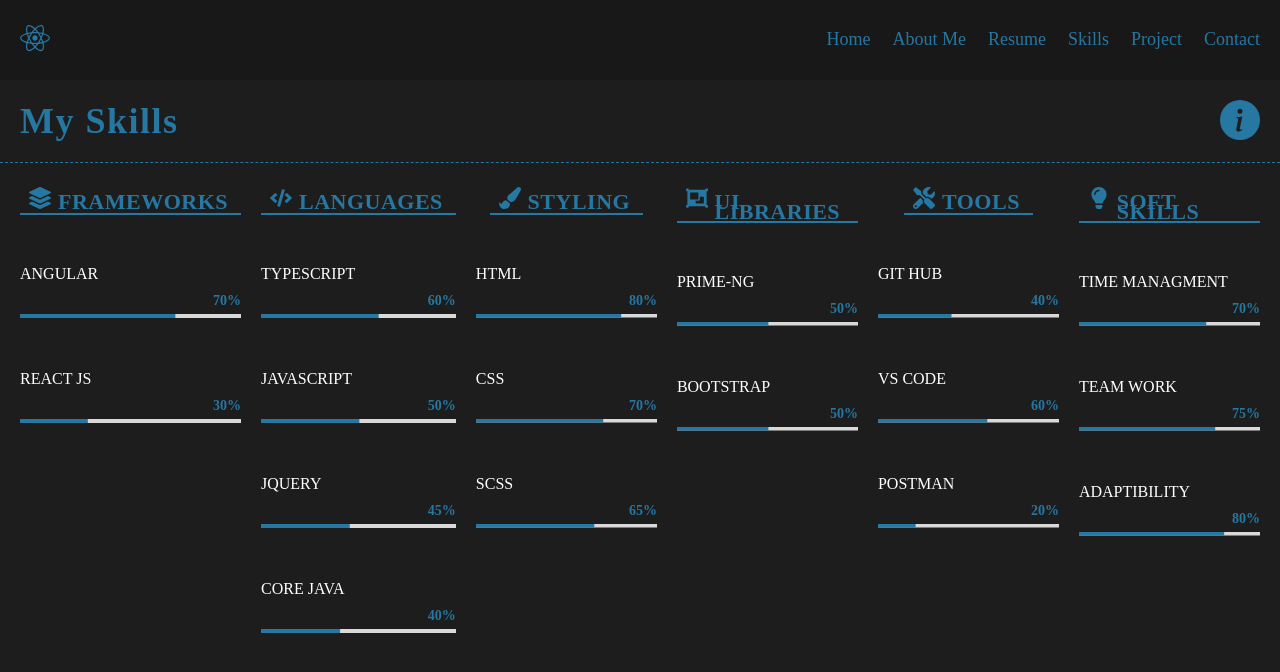
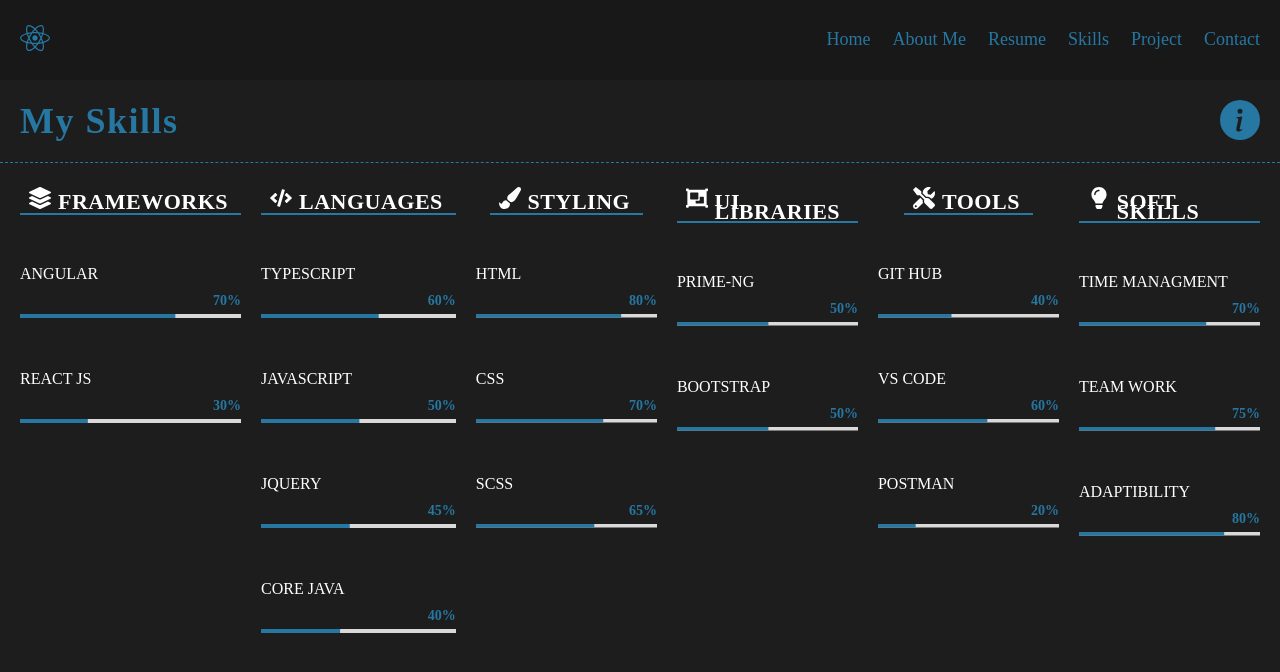
Before and after one commit to maheksondagar8-prog/My-protfolio, a React (Create React App) app in the folder first-project/: page /skills in a window 1280 px wide. Shown: the top 672 px of the page. Built offline with nearby package versions, Linux system fonts and the light colour scheme.

Commit message:
contact us page implement

```diff
--- a/first-project/src/containers/skills/styles.scss
+++ b/first-project/src/containers/skills/styles.scss
@@ -12,7 +12,7 @@
 
             &_category-text {
                 display: block;
-                color: var(--blue-theme-main-color);
+                color: var(--blue-theme-sub-text-color);
                 font-size: 22px;
                 font-weight: 700;
                 line-height: 1rem;
```
